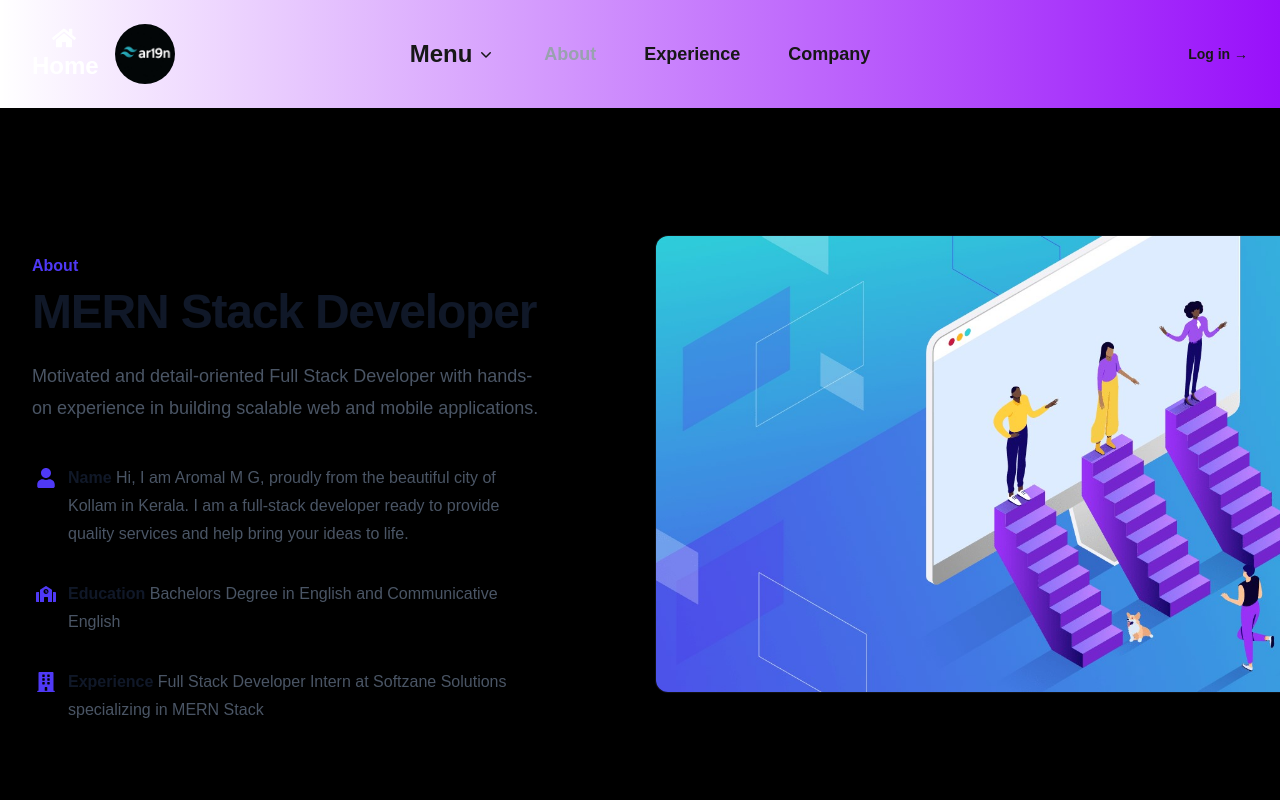
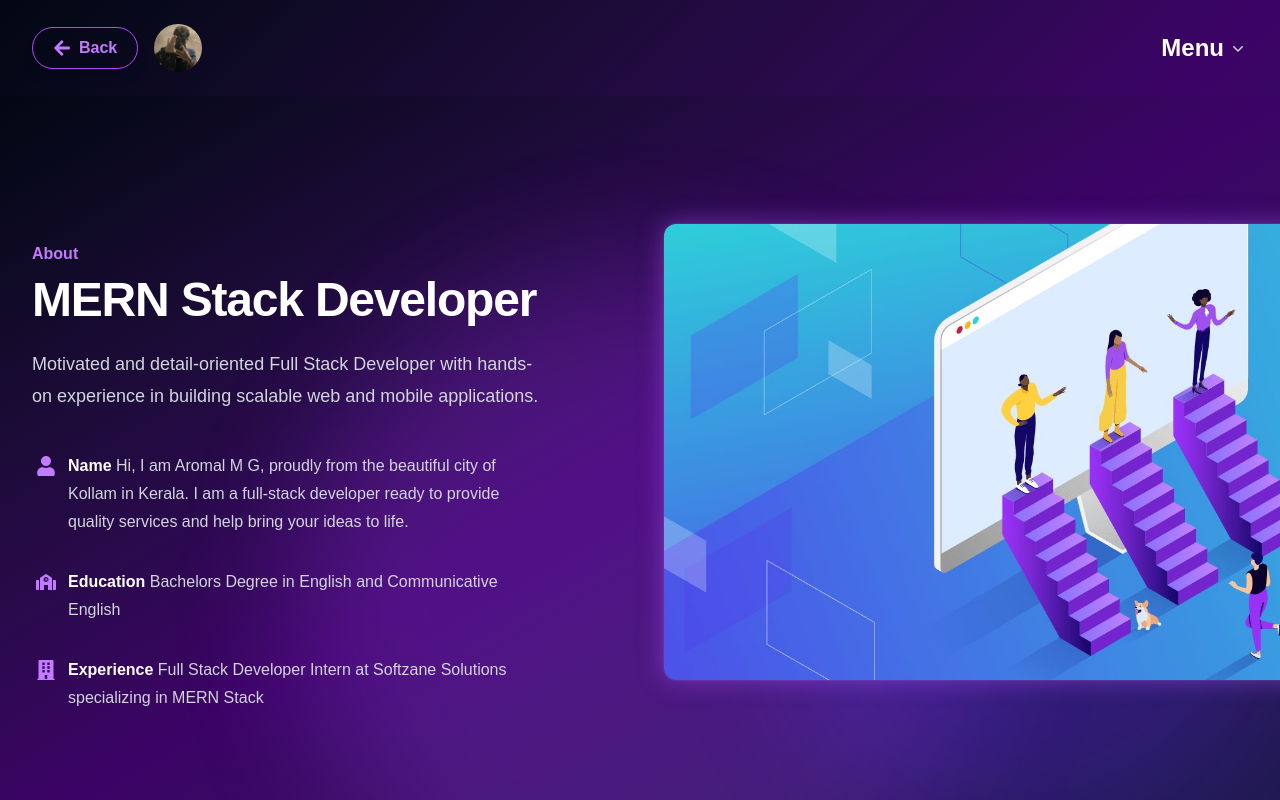
Before and after one commit to fake-test-dotcom/portfolio2, a Next.js app: page /about in a window 1280 px wide. Shown: the top 800 px of the page. Built offline with nearby package versions, Linux system fonts and the light colour scheme.

Commit message:
full refactored about

```diff
--- a/app/about/page.tsx
+++ b/app/about/page.tsx
@@ -10,7 +10,7 @@ import {
   FaBuilding,
   FaSchool,
   FaUser,
-  FaHome
+  FaArrowLeft,
 } from 'react-icons/fa'
 
 import {
@@ -48,24 +48,21 @@ const callsToAction = [
   { name: 'Contact sales', href: '#', icon: PhoneIcon },
 ]
 
-
 const features = [
   {
     name: 'Name',
     description:
-      'Hi, I am Aromal M G, proudly from the beautiful city of Kollam in Kerala. I am a full-stack developer ready to provide quality services and help bring your ideas to life. ',
-    icon: FaUser ,
+      'Hi, I am Aromal M G, proudly from the beautiful city of Kollam in Kerala. I am a full-stack developer ready to provide quality services and help bring your ideas to life.',
+    icon: FaUser,
   },
   {
     name: 'Education',
-    description:
-      'Bachelors Degree in English and Communicative English',
+    description: 'Bachelors Degree in English and Communicative English',
     icon: FaSchool,
   },
   {
     name: 'Experience',
-    description:
-      'Full Stack Developer Intern at Softzane Solutions specializing in MERN Stack',
+    description: 'Full Stack Developer Intern at Softzane Solutions specializing in MERN Stack',
     icon: FaBuilding,
   },
 ]
@@ -74,50 +71,48 @@ export default function Navbar() {
   const [mobileMenuOpen, setMobileMenuOpen] = useState(false)
 
   return (
-    <header className="bg-gradient-to-r from-skyblue-300 to-purple-600 shadow-sm">
+    <header className="bg-gradient-to-br from-gray-950 via-purple-950 to-indigo-950 text-white">
       <nav className="mx-auto flex max-w-7xl items-center justify-between p-6 lg:px-8" aria-label="Global">
-        {/* Left side: Home button */}
+        {/* Left side: Back button */}
         <div className="flex items-center gap-4 lg:flex-1">
-          <Link
-            href="/"
-            className="text-2xl font-semibold text-white hover:underline hover:text-white-900 transition-transform duration-350 ease-in-out hover:scale-110"
-          >
-           <FaHome style={{marginLeft:'20px'}}/> Home
+          <Link href="/" className="group relative">
+            <div className="flex items-center gap-2 px-5 py-2 rounded-full border border-purple-500 text-purple-400 hover:text-white hover:border-white transition duration-300 ease-in-out shadow-lg hover:shadow-[0_0_25px_rgba(255,0,150,0.4),_0_0_40px_rgba(0,255,255,0.3)]">
+              <FaArrowLeft className="text-lg transition-transform duration-300 group-hover:-translate-x-1" />
+              <span className="font-semibold">Back</span>
+            </div>
           </Link>
 
           {/* Logo */}
           <Link href="#" className="-m-1.5 p-1.5">
             <span className="sr-only">ar19n</span>
             <Image
-              src="/images/ar19n logo.jpg"
+              src="/images/mirror aromal.jpg"
               alt="Company logo"
-              width={32}
-              height={32}
-              style={{ height: '60px', width: 'auto', borderRadius: '30px' }}
-              className="h-8 w-auto"
+              width={50}
+              height={50}
+              style={{ borderRadius: '25px' }}
+              className="h-12 w-12 object-cover"
             />
           </Link>
         </div>
 
-        {/* Mobile menu button */}
+        {/* Mobile menu toggle */}
         <div className="flex lg:hidden">
           <button
             type="button"
-            className="-m-2.5 inline-flex items-center justify-center rounded-md p-2.5 text-purple-900"
+            className="-m-2.5 inline-flex items-center justify-center rounded-md p-2.5 text-white"
             onClick={() => setMobileMenuOpen(true)}
           >
-            <span className="sr-only">Open main menu</span>
             <Bars3Icon className="h-6 w-6" aria-hidden="true" />
           </button>
         </div>
 
-        {/* Desktop menu */}
+        {/* Desktop menu (same style, not removed) */}
         <PopoverGroup className="hidden lg:flex lg:gap-x-12 items-center">
-          {/* Menu Popover */}
           <Popover className="relative">
-            <PopoverButton className="flex items-center gap-x-1 text-2xl font-semibold text-white-900 transform transition-transform duration-350 ease-in-out hover:scale-150">
+            <PopoverButton className="flex items-center gap-x-1 text-2xl font-semibold transform transition-transform duration-350 ease-in-out hover:scale-125">
               Menu
-              <ChevronDownIcon className="h-5 w-5 text-white-500" aria-hidden="true" />
+              <ChevronDownIcon className="h-5 w-5 text-gray-300" aria-hidden="true" />
             </PopoverButton>
 
             <PopoverPanel className="absolute top-full left-0 z-50 mt-3 w-screen max-w-md rounded-3xl bg-gray-900 shadow-lg ring-1 ring-gray-900/10">
@@ -131,153 +126,48 @@ export default function Navbar() {
                       <product.icon className="h-6 w-6" aria-hidden="true" />
                     </div>
                     <div>
-                      <Link href={product.href} className="block font-semibold text-white-900">
+                      <Link href={product.href} className="block font-semibold text-white">
                         {product.name}
                         <span className="absolute inset-0" />
                       </Link>
-                      <p className="mt-1 text-sm text-gray-600">{product.description}</p>
+                      <p className="mt-1 text-sm text-gray-400">{product.description}</p>
                     </div>
                   </div>
                 ))}
               </div>
             </PopoverPanel>
           </Popover>
-
-          {/* Links */}
-          {['About', 'Experience', 'Company'].map((item) => {
-            const isAbout = item === 'About'
-            return (
-              <button
-                key={item}
-                disabled={isAbout}
-                className={`text-lg font-semibold transition-transform duration-350 ease-in-out hover:scale-150 ${
-                  isAbout
-                    ? 'cursor-not-allowed text-gray-400'
-                    : 'text-white-900 hover:text-white'
-                }`}
-                {...(!isAbout && { onClick: () => window.location.assign('/about') })}
-              >
-                {item}
-              </button>
-            )
-          })}
         </PopoverGroup>
-
-        {/* Right side: Log in */}
-        <div className="hidden lg:flex lg:flex-1 lg:justify-end">
-          <Link
-            href="/login"
-            className="text-sm font-semibold text-white-900 transform transition-transform duration-350 ease-in-out hover:scale-150"
-          >
-            Log in <span aria-hidden="true">&rarr;</span>
-          </Link>
-        </div>
       </nav>
 
-      {/* Mobile menu */}
-      <Dialog as="div" open={mobileMenuOpen} onClose={setMobileMenuOpen} className="lg:hidden">
-        <DialogPanel className="fixed inset-y-0 right-0 z-50 w-full bg-white px-6 py-6 sm:max-w-sm sm:ring-1 sm:ring-gray-900/10">
-          <div className="flex items-center justify-between">
-            <Link href="#" className="-m-1.5 p-1.5">
-              <span className="sr-only">ar19n</span>
-              <Image
-                src="/images/ar19n logo.jpg"
-                alt="Company logo"
-                width={32}
-                height={32}
-                style={{ height: '60px', width: 'auto', borderRadius: '30px' }}
-              />
-            </Link>
-            <button
-              type="button"
-              className="-m-2.5 rounded-md p-2.5 text-gray-700"
-              onClick={() => setMobileMenuOpen(false)}
-            >
-              <span className="sr-only">Close menu</span>
-              <XMarkIcon className="h-6 w-6" aria-hidden="true" />
-            </button>
+      {/* About Section */}
+      <section className="overflow-hidden relative py-24 sm:py-32 bg-gradient-to-br from-gray-950 via-purple-950 to-indigo-950 text-gray-100">
+        {/* Glowing BG */}
+        <div className="absolute inset-0 overflow-hidden">
+          <div className="absolute top-40 left-1/2 -translate-x-1/2 w-[700px] h-[700px] bg-purple-500/25 rounded-full blur-3xl animate-pulse" />
+          <div className="absolute bottom-0 right-0 w-[500px] h-[500px] bg-indigo-600/25 rounded-full blur-3xl animate-pulse" />
         </div>
 
-          <div className="mt-6 flow-root">
-            <div className="-my-6 divide-y divide-gray-100">
-              <div className="space-y-2 py-6">
-                <Disclosure as="div" className="-mx-3">
-                  <DisclosureButton className="group flex w-full items-center justify-between rounded-lg py-2 px-3 text-base font-semibold text-gray-900 hover:bg-purple-100 transform transition-transform duration-200 ease-in-out hover:scale-110">
-                    Menu
-                    <ChevronDownIcon
-                      className="h-5 w-5 text-purple-400 group-data-open:rotate-180"
-                      aria-hidden="true"
-                    />
-                  </DisclosureButton>
-                  <DisclosurePanel className="mt-2 space-y-2">
-                    {[...products, ...callsToAction].map((item) => (
-                      <Link
-                        key={item.name}
-                        href={item.href}
-                        className="block rounded-lg py-2 pl-6 pr-3 text-sm font-semibold text-gray-900 hover:bg-purple-100 transform transition-transform duration-200 ease-in-out hover:scale-110"
-                      >
-                        {item.name}
-                      </Link>
-                    ))}
-                  </DisclosurePanel>
-                </Disclosure>
-
-                {['About', 'Experience', 'Company'].map((item) => (
-                  <Link
-                    key={item}
-                    href="/about"
-                    className={`block rounded-lg px-3 py-2 text-base font-semibold ${
-                      item === 'About'
-                        ? 'cursor-not-allowed text-gray-400'
-                        : 'text-gray-900 hover:bg-purple-100 transform transition-transform duration-200 ease-in-out hover:scale-110'
-                    }`}
-                    tabIndex={item === 'About' ? -1 : 0}
-                    aria-disabled={item === 'About'}
-                  >
-                    {item}
-                  </Link>
-                ))}
-              </div>
-              <div className="py-6">
-                <Link
-                  href="/login"
-                  className="block rounded-lg px-3 py-2.5 text-base font-semibold text-gray-900 hover:bg-purple-100 transform transition-transform duration-200 ease-in-out hover:scale-110"
-                >
-                  Log in
-                </Link>
-              </div>
-            </div>
-          </div>
-        </DialogPanel>
-      </Dialog>
-
-
-
-
-{/* about */}
-    <section className="overflow-hidden bg-black py-24 sm:py-32">
-      <div className="mx-auto max-w-7xl px-6 lg:px-8">
-        <div className="mx-auto grid max-w-2xl grid-cols-1 gap-x-8 gap-y-16 sm:gap-y-20 lg:grid-cols-2 lg:max-w-none">
+        <div className="relative mx-auto max-w-7xl px-6 lg:px-8">
+          <div className="mx-auto grid max-w-2xl grid-cols-1 gap-x-12 gap-y-16 sm:gap-y-20 lg:grid-cols-2 lg:max-w-none">
             {/* Text Content */}
             <div className="lg:pt-4 lg:pr-8">
               <div className="lg:max-w-lg">
-              <h2 className="text-base font-semibold leading-7 text-indigo-600">About</h2>
-              <p className="mt-2 text-4xl font-semibold tracking-tight text-gray-900 sm:text-5xl">
+                <h2 className="text-base font-semibold leading-7 text-purple-400">About</h2>
+                <p className="mt-2 text-4xl font-semibold tracking-tight text-white sm:text-5xl">
                   MERN Stack Developer
                 </p>
-              <p className="mt-6 text-lg leading-8 text-gray-600">
+                <p className="mt-6 text-lg leading-8 text-gray-300">
                   Motivated and detail-oriented Full Stack Developer with hands-on experience in building scalable web and mobile applications.
-
                 </p>
 
-              {/* Feature List */}
-              <dl className="mt-10 max-w-xl space-y-8 text-base leading-7 text-gray-600 lg:max-w-none">
+                <dl className="mt-10 max-w-xl space-y-8 text-base leading-7 text-gray-300 lg:max-w-none">
                   {features.map((feature) => (
                     <div key={feature.name} className="relative pl-9">
-                    <dt className="inline font-semibold text-gray-900">
+                      <dt className="inline font-semibold text-white">
                         <feature.icon
                           aria-hidden="true"
-                        className="absolute left-1 top-1 h-5 w-5 text-indigo-600"
+                          className="absolute left-1 top-1 h-5 w-5 text-purple-400"
                         />
                         {feature.name}
                       </dt>{' '}
@@ -289,27 +179,24 @@ export default function Navbar() {
             </div>
 
             {/* Image */}
-          <div>
+            <div className="relative">
               <Image
                 src="/images/about-us-page.jpg"
-              alt="Product screenshot"
+                alt="About section"
                 width={2432}
                 height={1442}
-              className="w-3xl max-w-none rounded-xl shadow-xl ring-1 ring-gray-400/10 sm:w-228 md:-ml-4 lg:-ml-0"
+                className="w-full max-w-none rounded-xl shadow-[0_0_25px_rgba(168,85,247,0.5)] ring-1 ring-gray-400/10 sm:w-228 md:-ml-4 lg:-ml-0 hover:scale-105 transition-transform duration-500"
               />
             </div>
           </div>
         </div>
       </section>
 
-  {/* footer */}
-
-
-      <footer className="bg-gray-900 text-white py-16">
+      {/* Footer */}
+      <footer className="bg-gray-950 text-white py-16 relative z-10">
         <div className="max-w-7xl mx-auto px-6 grid grid-cols-1 sm:grid-cols-2 lg:grid-cols-4 gap-10">
-          {/* Company Info */}
           <div>
-            <h3 className="text-xl font-semibold mb-4">Details</h3>
+            <h3 className="text-xl font-semibold mb-4 text-purple-400">Details</h3>
             <ul className="space-y-2 text-gray-400">
               <li><a href="#" className="hover:text-white">About</a></li>
               <li><a href="#" className="hover:text-white">Careers</a></li>
@@ -318,9 +205,8 @@ export default function Navbar() {
             </ul>
           </div>
 
-          {/* Resources */}
           <div>
-            <h3 className="text-xl font-semibold mb-4">Resources</h3>
+            <h3 className="text-xl font-semibold mb-4 text-purple-400">Resources</h3>
             <ul className="space-y-2 text-gray-400">
               <li><a href="#" className="hover:text-white">Docs</a></li>
               <li><a href="#" className="hover:text-white">API</a></li>
@@ -329,20 +215,17 @@ export default function Navbar() {
             </ul>
           </div>
 
-          {/* Social */}
           <div>
-            <h3 className="text-xl font-semibold mb-4">Follow Me</h3>
+            <h3 className="text-xl font-semibold mb-4 text-purple-400">Follow Me</h3>
             <div className="flex space-x-4 text-gray-400">
-              <a href="#" className="hover:text-white"><FaFacebook style={{fontSize:'25px'}}/></a>
-              <a href="https://youtube.com/@ar19n_99.9k?si=88OvcmwN22bPfqX" className="hover:text-white"><FaYoutube style={{fontSize:'25px'}}/></a>
-              <a href="#" className="hover:text-white"><FaInstagram style={{fontSize:'25px'}}/></a>
-
+              <a href="#" className="hover:text-white"><FaFacebook style={{ fontSize: '25px' }} /></a>
+              <a href="https://youtube.com/@ar19n_99.9k?si=88OvcmwN22bPfqX" className="hover:text-white"><FaYoutube style={{ fontSize: '25px' }} /></a>
+              <a href="#" className="hover:text-white"><FaInstagram style={{ fontSize: '25px' }} /></a>
             </div>
           </div>
 
-          {/* Newsletter */}
           <div>
-            <h3 className="text-xl font-semibold mb-4">Subscribe</h3>
+            <h3 className="text-xl font-semibold mb-4 text-purple-400">Subscribe</h3>
             <form className="space-y-4">
               <input
                 type="email"
@@ -351,7 +234,7 @@ export default function Navbar() {
               />
               <button
                 type="submit"
-                className="w-full bg-blue-600 hover:bg-blue-700 text-white py-2 px-4 rounded-md"
+                className="w-full bg-purple-600 hover:bg-purple-700 text-white py-2 px-4 rounded-md"
               >
                 Subscribe
               </button>
@@ -363,7 +246,6 @@ export default function Navbar() {
           &copy; 2025 ar19n. All rights reserved.
         </div>
       </footer>
-
     </header>
   )
 }
--- a/app/page.tsx
+++ b/app/page.tsx
@@ -48,11 +48,11 @@ export default function PortfolioPage() {
           <div className="flex lg:flex-1">
             <Link href="/" className="flex items-center gap-3">
               <Image
-                src="/images/ar19n logo.jpg"
+                src="/images/mirror aromal.jpg"
                 alt="Logo"
                 width={45}
                 height={45}
-                className="rounded-full border border-white/20"
+                 className="w-11 h-11 object-cover rounded-full border border-white/20"
               />
               <span className="font-bold text-lg sm:text-xl tracking-wide text-white">Aromal M G</span>
             </Link>
--- a/app/projects/page.tsx
+++ b/app/projects/page.tsx
@@ -148,6 +148,7 @@ export default function ProjectsPage() {
                     {project.description}
                   </p>
                   <Link
+                  style={{borderRadius:'90px'}}
                     href={project.link}
                     target="_blank"
                     rel="noopener noreferrer"
```
Also changed, not shown: public/images/mirror aromal.jpg. Lines whose indentation alone changed are shown as unchanged.
